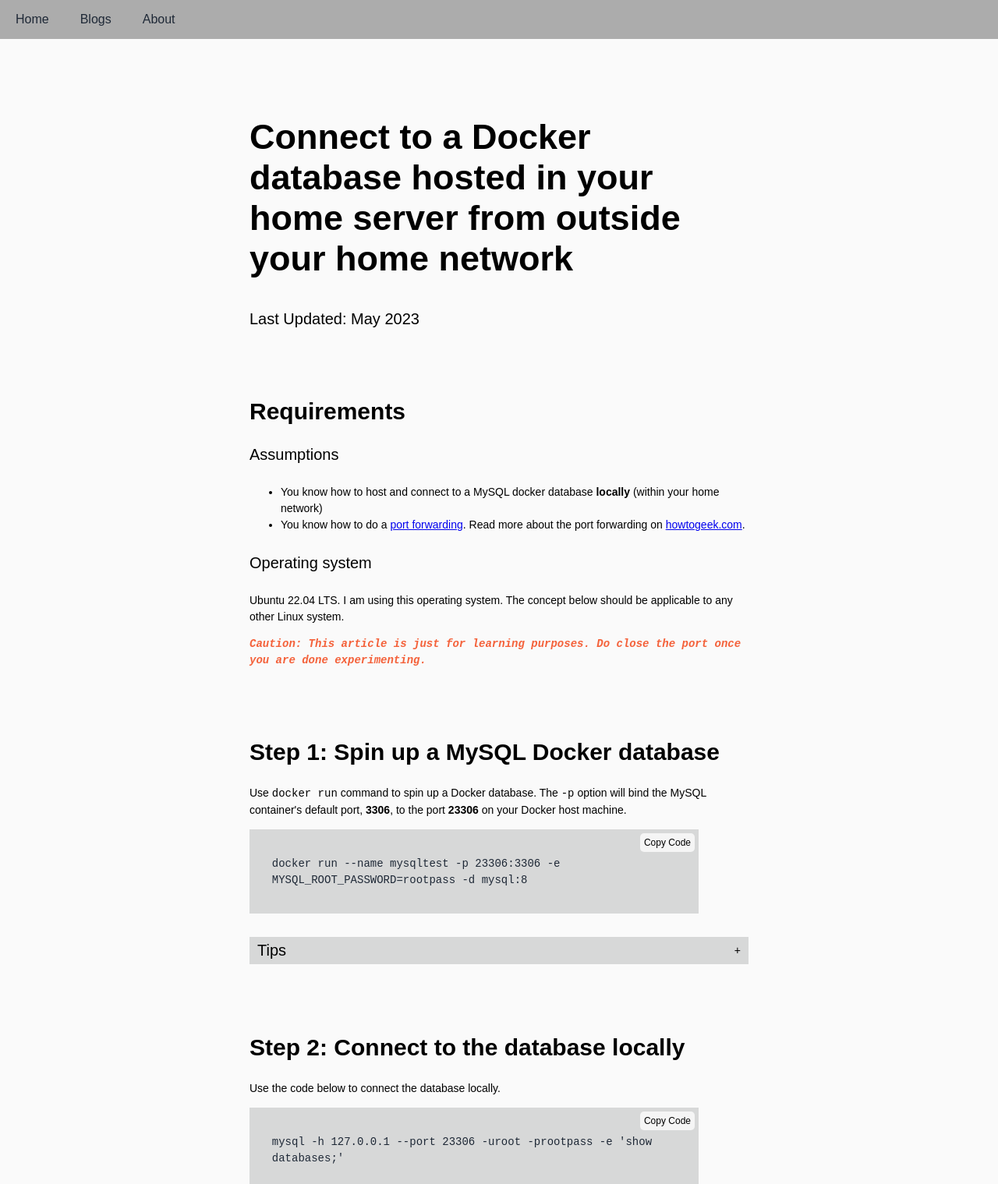
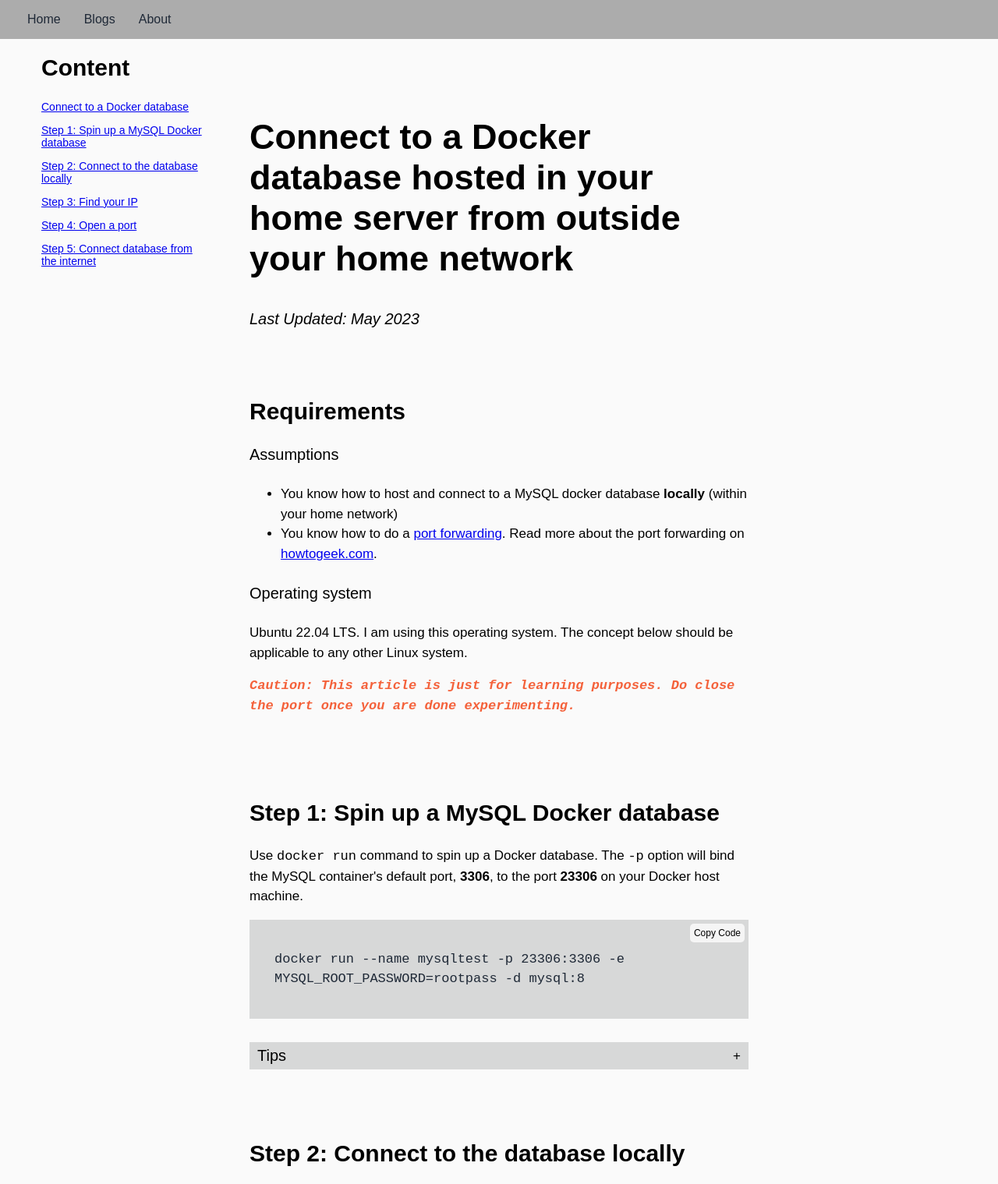
Before and after one commit to thap2331/blogs, a plain HTML site: page index.html in a window 1280 px wide. Shown: the top 1519 px of the page at 78% size. Drawn offline with Linux system fonts and the light colour scheme.

Commit message:
more changes on color

```diff
--- a/box.css
+++ b/box.css
@@ -5,25 +5,76 @@ body {
   font-size: 14px;
 }
 
-.navbar {
+#navbar {
   height: 50px;
   background-color: rgb(172, 172, 172);
   padding-left: 20px;
   display: flex;
   justify-content: flex-start;
   align-items: center;
+  overflow: hidden;
 }
 
-.navbar > a {
+#navbar a {
   padding-right: 40px;
   text-decoration: none;
   color: #1f2937;
   font-size: 16px;
+  margin: 0px 10px;
+  padding: 5px;
+}
+
+#navbar a:hover {
+  background-color: #ddd;
+  color: black;
+}
+
+#navbar a.active {
+  background-color: #04AA6D;
+  color: white;
+}
+
+/* The sticky class is added to the navbar with JS when it reaches its scroll position */
+.sticky {
+  position: fixed;
+  top: 0;
+  width: 100%;
 }
 
 .article {
   max-width: 50%;
   margin: 100px auto 50px;
+  font-size: 17px;
+}
+
+/* Add some top padding to the page content to prevent sudden quick movement (as the navigation bar gets a new position at the top of the page (position:fixed and top:0) */
+.sticky + .article {
+  padding-top: 60px;
+}
+
+.sticky + .contentlist {
+  padding-top: 60px;
+}
+
+.stepbox {
+  padding-top: 1px;
+}
+
+.contentlist{
+  margin: 10px;
+  width:250px;
+  padding-top:5px;
+  padding-left:3px;
+  padding-bottom:10px;
+  word-wrap: break-word;
+  position: sticky;
+  top: 5px !important;
+  float:left;
+}
+
+.contentlist h2 {
+  margin-top: 5px;
+  padding-left: 40px;
 }
 
 h1 {
@@ -46,7 +97,7 @@ p, li{
 }
 
 .prebox {
-  width: 90%;
+  width: 100%;
   background-color: #d7d8d8;
 }
 
@@ -79,7 +130,7 @@ p, li{
 }
 
 .imagesize {
-  max-width: 100%;
+  width: 100%;
   height: auto;
 }
 
--- a/cp.js
+++ b/cp.js
@@ -10,7 +10,7 @@ async function copyCodetest(button, codeid) {
     setTimeout(() => {
       button.innerText = "Copy Code";
     }, 700);
-  }
+  };
 
 // https://www.roboleary.net/2022/01/13/copy-code-to-clipboard-blog.html#javascript
 
@@ -19,4 +19,18 @@ function expandTips(section){
 
   tipsList.style.display = tipsList.style.display == 'block' ? 'none' : 'block';
   section.getElementsByTagName('p')[0].innerText = tipsList.style.display == 'block' ? '-' : '+';
+};
+
+
+window.onscroll = function() {myFunction()};
+
+function myFunction() {
+  var navbar = document.getElementById("navbar");
+  var sticky = navbar.offsetTop;
+
+  if (window.pageYOffset >= sticky) {
+    navbar.classList.add("sticky")
+  } else {
+    navbar.classList.remove("sticky");
+  }
 }
--- a/index.html
+++ b/index.html
@@ -10,16 +10,25 @@
 </head>
 <body>
 
-    <nav class="navbar">
+    <div id="navbar">
         <a href="#">Home</a>
         <a href="#">Blogs</a>
         <a href="#">About</a>
-    </nav>
+    </div>
 
-    <div class="article">
+    <div class="contentlist">
+        <h2>Content</h2>
+        <ul><a href="#startarticle">Connect to a Docker database</a></ul>
+        <ul><a href="#step1">Step 1: Spin up a MySQL Docker database</a></ul>
+        <ul><a href="#step2">Step 2: Connect to the database locally</a></ul>
+        <ul><a href="#step3">Step 3: Find your IP</a></ul>
+        <ul><a href="#step4">Step 4: Open a port</a></ul>
+        <ul><a href="#step5">Step 5: Connect database from the internet</a></ul>
+    </div>
+
+    <div class="article" id="startarticle">
         <h1>Connect to a Docker database hosted in your home server from outside your home network</h1>
-        <h4>Last Updated: May 2023</h4>
-        <!-- <p>In this article, I will show you how to connect to a locally hosted mysql docker database in your home over the internet.</p> -->
+        <h4><i>Last Updated: May 2023</i></h4>
         <h2>Requirements</h2>
         <h4>Assumptions</h4>
         <ul>
@@ -34,7 +43,7 @@
 
         <p class="caution"><i>Caution: This article is just for learning purposes. Do close the port once you are done experimenting.</i></p>
 
-        <div class="stepbox">
+        <div class="stepbox" id="step1">
             <h2>Step 1: Spin up a MySQL Docker database</h2>
             <p>Use <code>docker run</code> command to spin up a Docker database. The <code>-p</code> option will bind the MySQL container's default port, <b>3306</b>, to the port <b>23306</b> on your Docker host machine.</p>
 
@@ -54,7 +63,7 @@
             </div>
         </div>
 
-        <div class="stepbox">
+        <div class="stepbox" id="step2">
             <h2>Step 2: Connect to the database locally</h2>
             <p>Use the code below to connect the database locally.</p>
             <pre class="prebox">
@@ -76,7 +85,7 @@
             </div>
         </div>
 
-        <div class="stepbox">
+        <div class="stepbox" id="step3">
             <h2>Step 3: Find your IP</h2>
             <p>Find your IP address. You can use <a href="https://whatismyipaddress.com/" target="_blank">whatismyipaddress.com</a>, but my favorite is <code>curl ifconfig.me</code> in a command terminal.</p>
 
@@ -91,7 +100,7 @@
             </div>
         </div>
 
-        <div class="stepbox">
+        <div class="stepbox" id="step4">
             <h2>Step 4: Open a port</h2>
             <p>
                 Open a port (i.e., external port) in your router and map it to your internal port (your host machine, for us it's 23306). The external port is of your choice. You can keep both internal and external ports as 23306 to keep things easy for now.
@@ -108,7 +117,7 @@
             </div>
         </div>
 
-        <div class="stepbox">
+        <div class="stepbox" id="step5">
             <h2>Step 5: Connect database from the internet</h2>
             <p>
                 Well I hope this is why you are here. Now you want to access this database from outside your network. Two approaches are listed below:
```
